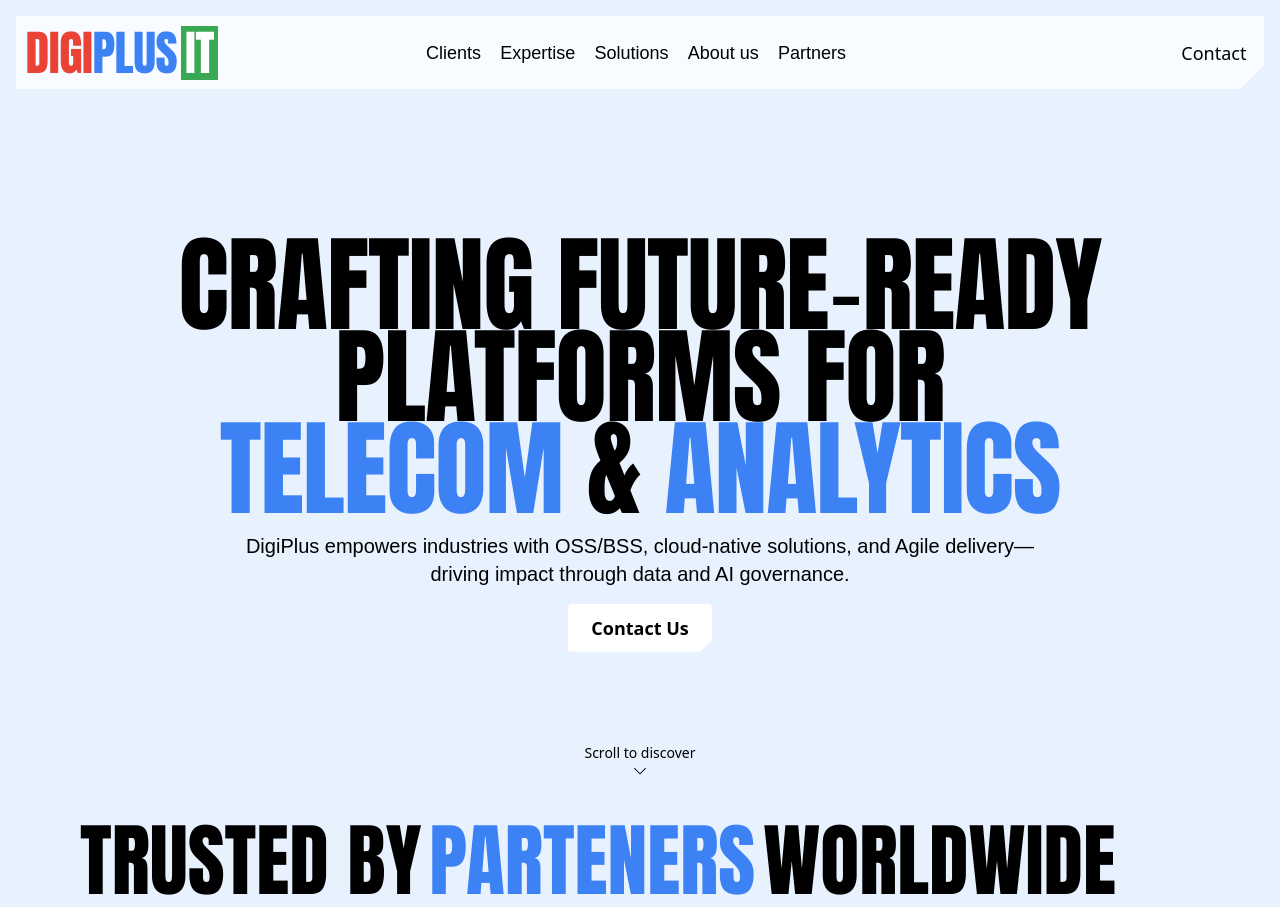
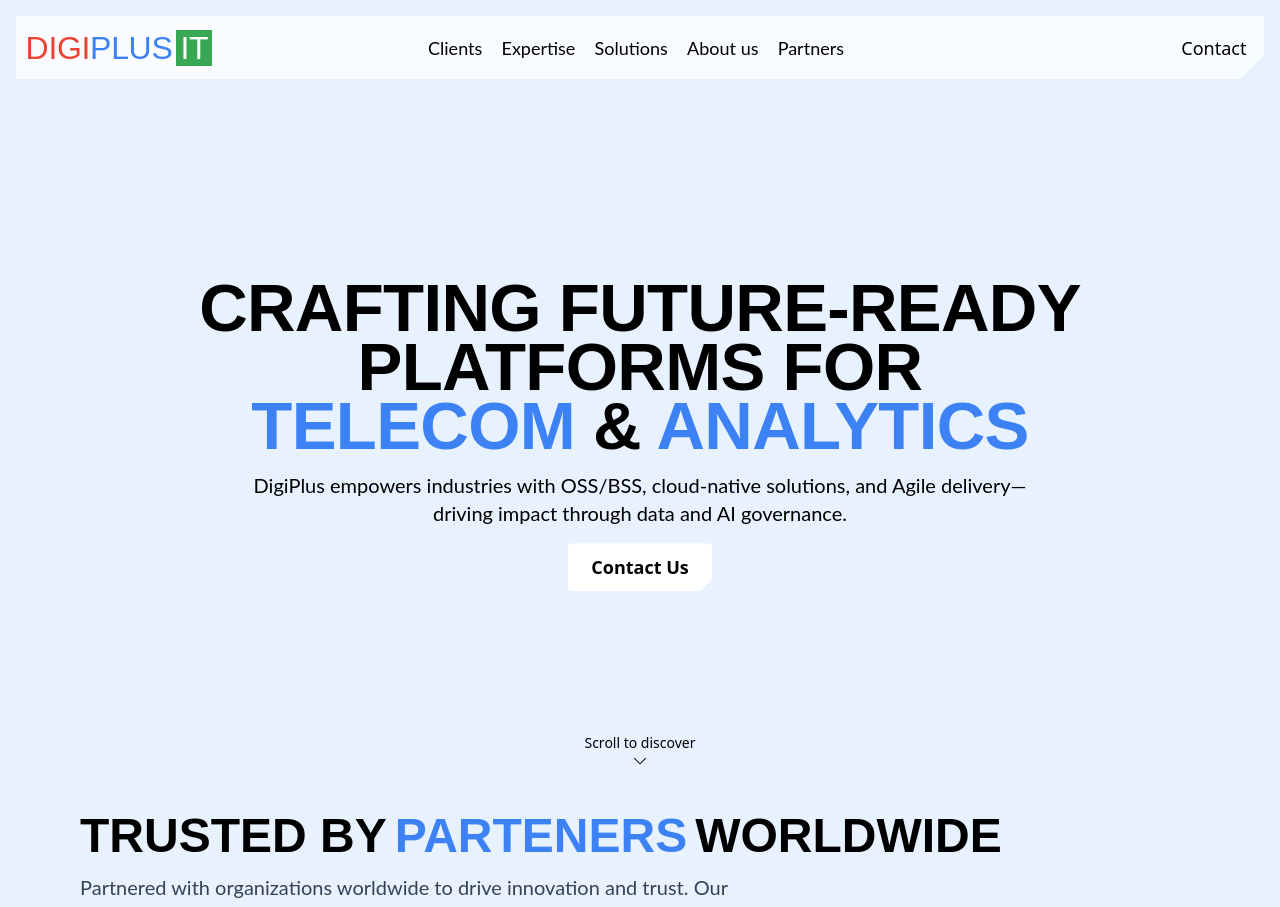
Before and after one commit to Sahilwagh03/digiplus-it-website, a Next.js app: page / in a window 1280 px wide. Shown: the top 907 px of the page. Built offline with nearby package versions, Linux system fonts and the light colour scheme; a web font is replaced by a local one.

Commit message:
font-change to Lato and Montserrat

```diff
--- a/src/app/globals.css
+++ b/src/app/globals.css
@@ -41,11 +41,27 @@
   font-display: swap;
 }
 
+@font-face {
+  font-family: 'Montserrat';
+  src: url('https://fonts.googleapis.com/css2?family=Montserrat:ital,wght@0,100..900;1,100..900&display=swap');
+  font-style: normal;
+  font-display: swap;
+}
+
+@font-face {
+  font-family: 'Lato';
+  src: url('https://fonts.googleapis.com/css2?family=Lato:ital,wght@0,100;0,300;0,400;0,700;0,900;1,100;1,300;1,400;1,700;1,900&display=swap');
+  font-style: normal;
+  font-display: swap;
+}
+
 /* Tailwind 4.1 @theme block */
 @theme {
-  --font-primary: 'Kassiclassic', Impact, sans-serif;
+  /* --font-primary: 'Kassiclassic', Impact, sans-serif; */
+  --font-primary: 'Montserrat', sans-serif;
   --font-secondary: 'Urbanist', 'sans-serif';
-  --font-third: Arial, Helvetica, sans-serif;
+  /* --font-third: Arial, Helvetica, sans-serif; */
+  --font-third: 'Lato', sans-serif;
 
   --color-primary-blue: #3d82f4;
   --color-primary-red: #ea4234;
@@ -149,11 +165,18 @@
   position: relative;
 }
 
+/*
+h1 {
+  font-size: clamp(3.5rem,calc(1rem+7vw),7rem);
+  font-style: normal;
+} */
+
 h2 {
   text-transform: uppercase;
-  font-weight: 400;
+  font-weight: 700;
   line-height: .875;
-  font-size: clamp(2.5rem, calc(1rem + 6vw), 5rem);
+  /* font-size: clamp(2.5rem, calc(1rem + 6vw), 5rem); */
+  font-size: clamp(0.75rem, calc(1rem + 4vw), 3rem);
   text-wrap: pretty;
   margin-top: 0;
   margin-bottom: 0;
@@ -163,7 +186,8 @@
   letter-spacing: -.01em;
   font-weight: 400;
   line-height: 1.125;
-  font-size: clamp(1.5rem, calc(1rem + 3vw), 3rem);
+  /* font-size: clamp(1.5rem, calc(1rem + 3vw), 3rem); */
+  font-size: clamp(1rem, calc(1rem + 3vw), 2rem);
   text-wrap: balance;
   margin-top: 0;
   margin-bottom: 0;
--- a/src/components/HomePage/_components/Hero.tsx
+++ b/src/components/HomePage/_components/Hero.tsx
@@ -11,7 +11,7 @@
                     {/* Image */}
                 </div>
                 <div className="lg:pt-10 text-left  lg:text-center justify-start lg:justify-items-center lg:place-content-center lg:items-center wrapper-hero-content h-auto lg:h-full">
-                    <h1 className="font-primary tracking-[-0.01em] uppercase font-normal leading-[0.875] text-[clamp(3.5rem,calc(1rem+7vw),7rem)] [text-wrap:balance] mt-0 mb-0">
+                    <h1 className="font-primary tracking-[-0.01em] uppercase leading-[0.875] text-[clamp(1.5rem,calc(1rem+4vw),4.5rem)] font-semibold [text-wrap:balance] mt-0 mb-0">
                         Crafting Future‑Ready Platforms for <span className='text-primary-blue'>Telecom</span> & <span className='text-primary-blue'>Analytics</span>
                     </h1>
                     <div className='font-third lg:max-w-[800px] mx-auto'>
--- a/src/components/HomePage/_components/TelecomExpertise.tsx
+++ b/src/components/HomePage/_components/TelecomExpertise.tsx
@@ -34,7 +34,7 @@
       <div className='max-w-7xl mx-auto relative z-10 min-h-[550px] md:min-h-[600px] lg:min-h-[800px]'>
         {/* Headline and Description */}
         <div className='text-center font-primary mb-12 lg:mb-0 max-w-4xl mx-auto relative z-20'>
-          <h2 className='font-primary text-xl md:text-2xl lg:text-4xl font-bold flex gap-x-2 justify-center'>
+          <h2 className='font-primary  text-xl md:text-2xl lg:text-4xl font-bold flex flex-col lg:flex-row gap-x-2 justify-center'>
             {title.map((part, index) => (
               <span
                 key={index}
```
